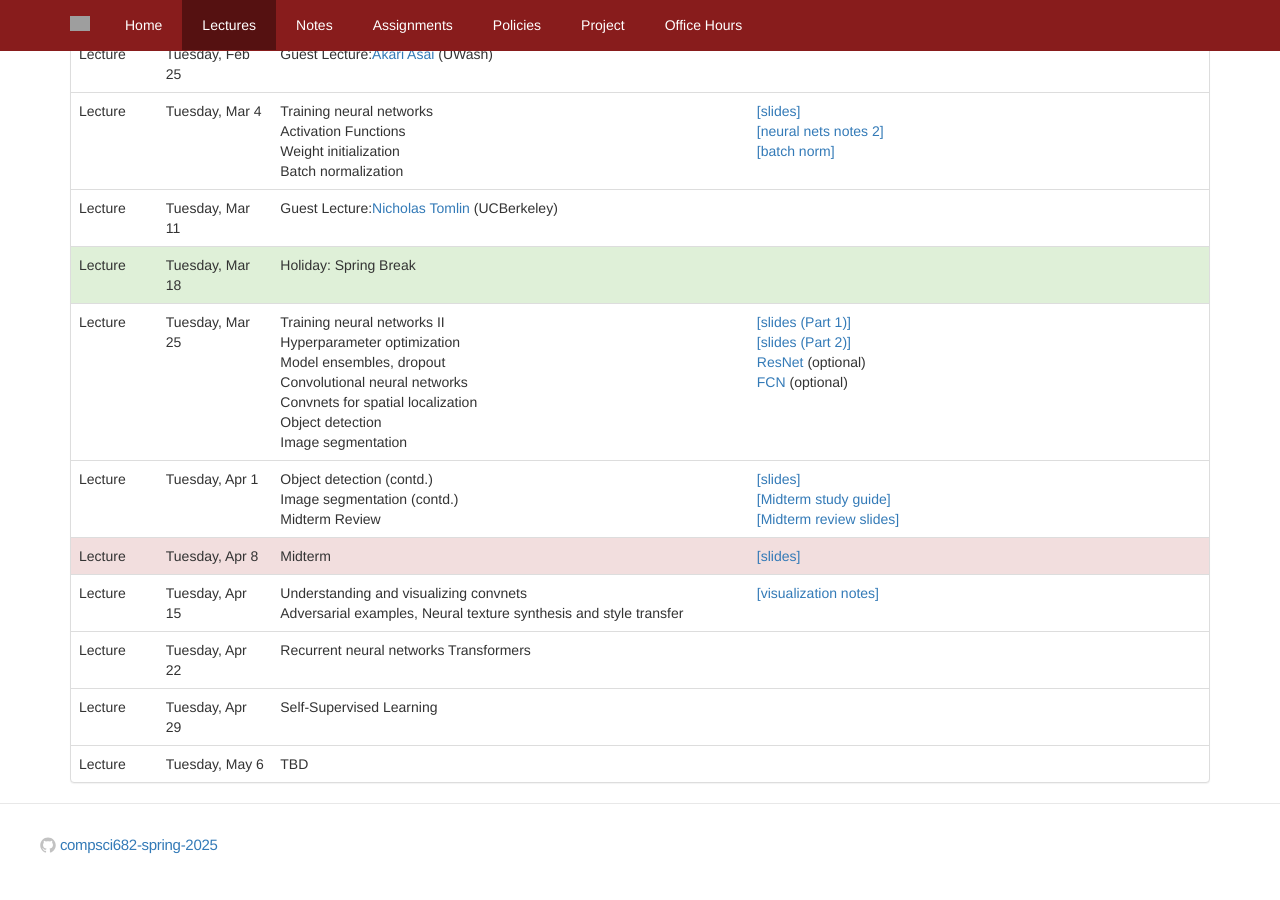
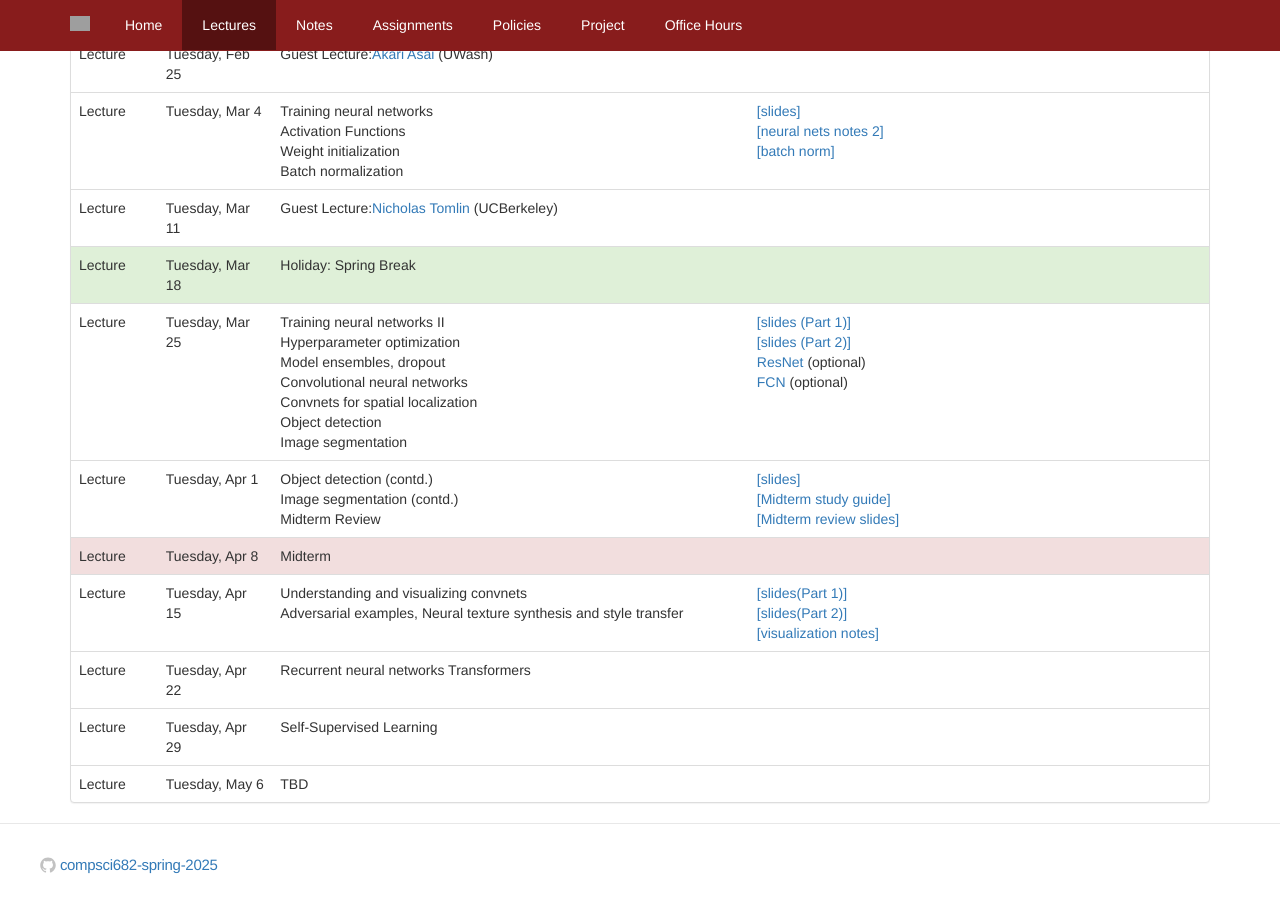
Before and after one commit to compsci682-spring2025/compsci682-spring2025.github.io, a Jekyll site: the page built from lectures.html, in a window 1280 px wide and 900 px high, scrolled down 809 px. Built offline with Jekyll 4.4.1, drawn with Linux system fonts in a browser that asks for light colours; grey boxes are pictures that could not be loaded.

Commit message:
added lecture 7 slides

```diff
--- a/lectures.html
+++ b/lectures.html
@@ -306,6 +305,8 @@ permalink: /lectures.html
     </td>
     <td>
       {% if release_day >= cur %}
+        <a href="{{site.baseurl}}/docs/lecture14fall2023.pdf">[slides(Part 1)]</a><br>
+        <a href="{{site.baseurl}}/docs/lecture15fall2024.pdf">[slides(Part 2)]</a><br>
         <a href="{{site.baseurl}}/notes/understanding-cnn/">[visualization notes]</a><br>
       {% endif %}
     </td>
```
Also changed, not shown: other parts of lectures.html (+0 -1 lines), 1 other file.
